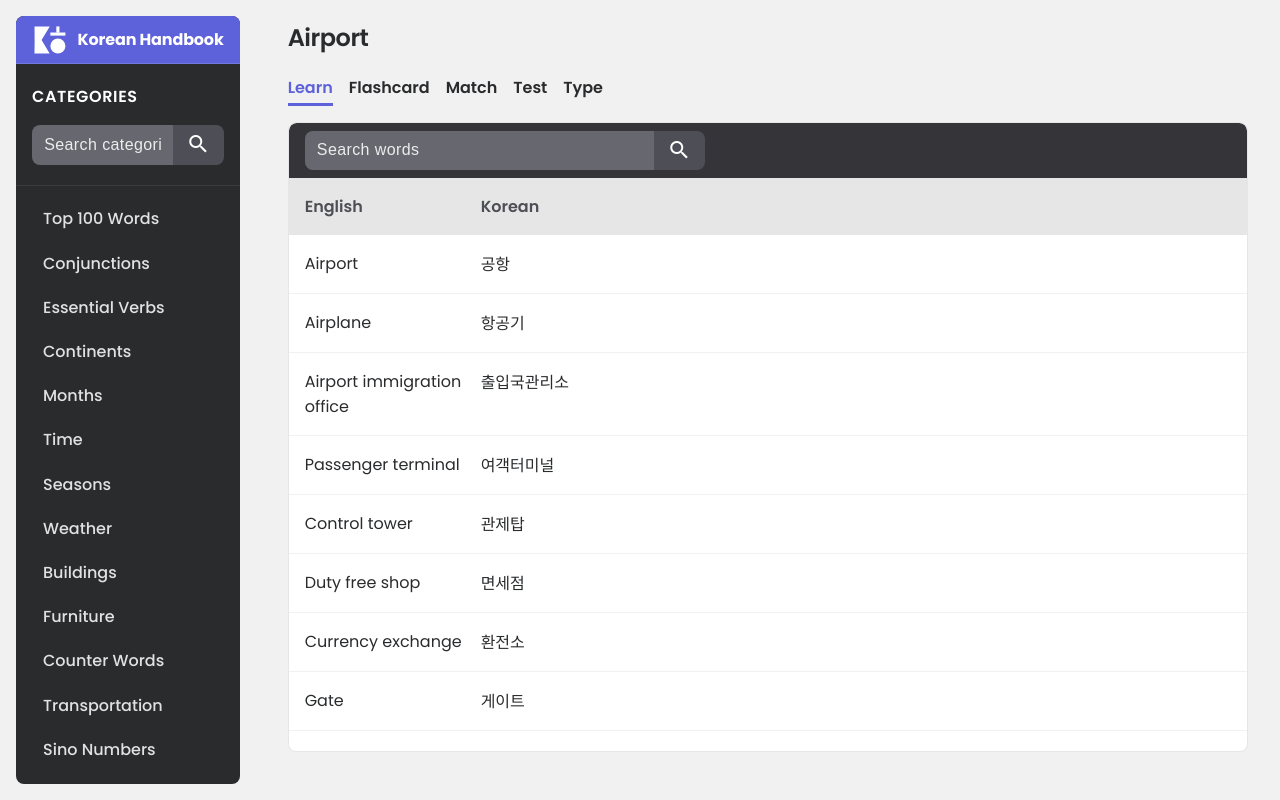
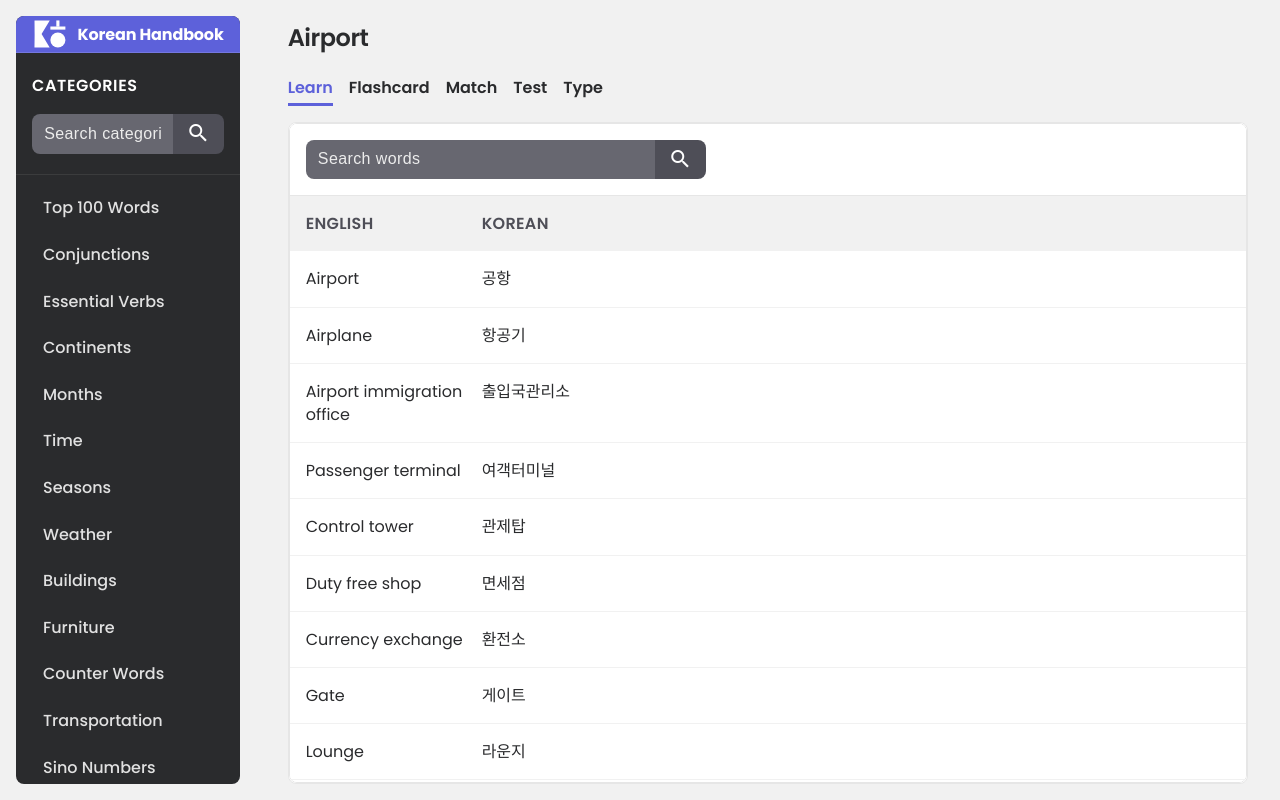
Before and after one commit to DanielHearn/korean-handbook, a Vue app: page /#/content/airport/test in a window 1280 px wide. Both pictures are taken after a click on the element "Learn". Built offline with nearby package versions, Linux system fonts and the light colour scheme.

Commit message:
Improve table styling

```diff
--- a/src/components/App/App.scss
+++ b/src/components/App/App.scss
@@ -57,7 +57,7 @@ body,
 .match-page,
 .test-page {
   .page-content {
-    margin-bottom: calc($spacing * 4);
+    margin-bottom: calc($spacing * 2);
   }
 }
 
--- a/src/components/DataTable/DataTable.scss
+++ b/src/components/DataTable/DataTable.scss
@@ -2,8 +2,8 @@
 
 .table {
   background: $white;
-  border-radius: $border-radius 0 0 $border-radius;
   width: 100%;
+  border: 1px solid $off-whiter;
   border-radius: $border-radius;
   overflow: auto;
 
@@ -14,13 +14,20 @@
     padding: 0;
     .grid-header {
       font-weight: $medium-weight;
-      padding: calc($spacing / 2) $spacing;
-      background: $off-whiter;
+      padding: $spacing * 0.75 $spacing;
+      background: $off-white;
       color: $darker-grey;
+      border-bottom: 1px solid $off-whiter;
+      text-transform: uppercase;
+      letter-spacing: 0.02em;
     }
     .grid-search {
-      background: $dark;
-      padding: calc($spacing / 2) $spacing;
+      background: $white;
+      padding: $spacing;
+      border-bottom: 1px solid $off-whiter;
+      .search-form {
+        margin: 0;
+      }
     }
     .grid-item {
       display: grid;
@@ -29,9 +36,14 @@
       padding: $spacing;
       grid-template-columns: repeat(auto-fit, minmax(min-content, 10em));
       border-bottom: 1px $off-white solid;
+      transition: background $transition-fast;
+      &:hover {
+        background: rgba(93, 97, 218, 0.04);
+      }
       p {
         word-break: break-word;
         margin: 0;
+        line-height: 1.45;
       }
       &:last-child {
         border-bottom: none;
@@ -57,7 +69,7 @@
         max-width: 400px;
       }
       p {
-        margin: calc($spacing / 2) calc($spacing / 2) 0 0;
+        margin: 0 calc($spacing / 2) 0 0;
       }
     }
   }
--- a/src/components/SidePanel/SidePanel.scss
+++ b/src/components/SidePanel/SidePanel.scss
@@ -35,7 +35,7 @@
       .list-item {
         min-height: 2.5rem;
         padding: 0;
-        margin-bottom: 0.1rem;
+        margin-bottom: 0.25rem;
         border-left: 3px solid transparent;
         border-radius: 0 $border-radius $border-radius 0;
         a {
@@ -76,7 +76,7 @@
       flex-direction: column;
       box-sizing: border-box;
       flex-direction: row;
-      padding: 1rem;
+      padding: 0 1rem;
       box-sizing: border-box;
       flex: 1 auto;
       justify-content: space-between;
--- a/src/components/TypingGame/TypingGame.scss
+++ b/src/components/TypingGame/TypingGame.scss
@@ -112,7 +112,7 @@
     display: flex;
     flex-direction: column;
     justify-self: center;
-    align-items: center;
+    alig\n-items: center;
     padding: $spacing * 1.25 $spacing * 1.5;
     background: $dark;
     border-radius: $border-radius;
```
